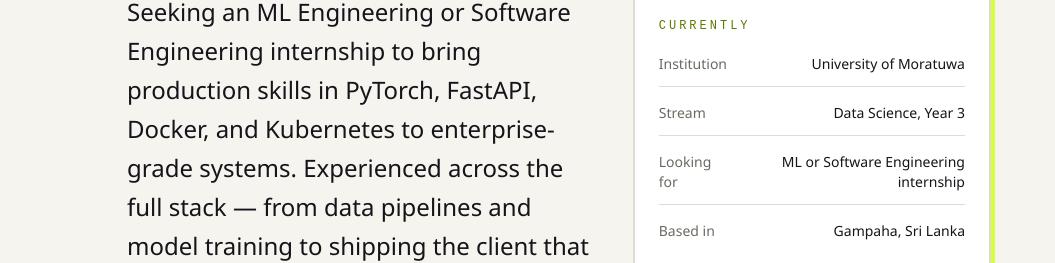
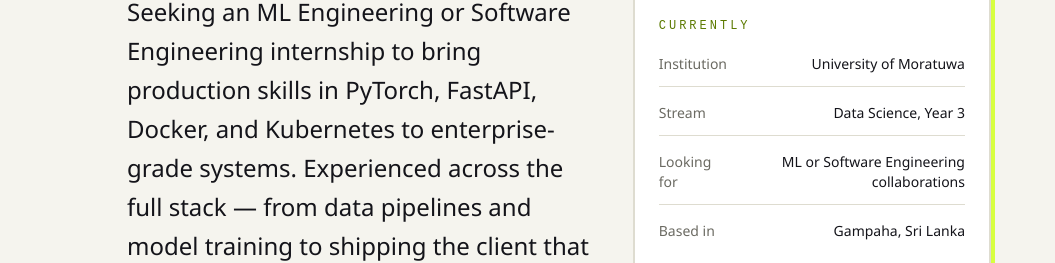
Before and after one commit to Abd-Ur-Rahim/Abd-Ur-Rahim.github.io, a React (Vite) app: page / in a window 1280 px wide. Shown: the part 1047-1310 px from the top of the page, without its empty margins (225-1280 px from the left). Built offline with nearby package versions, Linux system fonts and the light colour scheme.

Commit message:
Update About.tsx

```diff
--- a/src/sections/About.tsx
+++ b/src/sections/About.tsx
@@ -29,7 +29,7 @@ export const About = () => (
             </li>
             <li className="flex justify-between gap-4 border-b border-line pb-3">
               <span>Looking for</span>
-              <span className="text-right text-ink">ML or Software Engineering internship</span>
+              <span className="text-right text-ink">ML or Software Engineering collaborations</span>
             </li>
             <li className="flex justify-between gap-4">
               <span>Based in</span>
```
